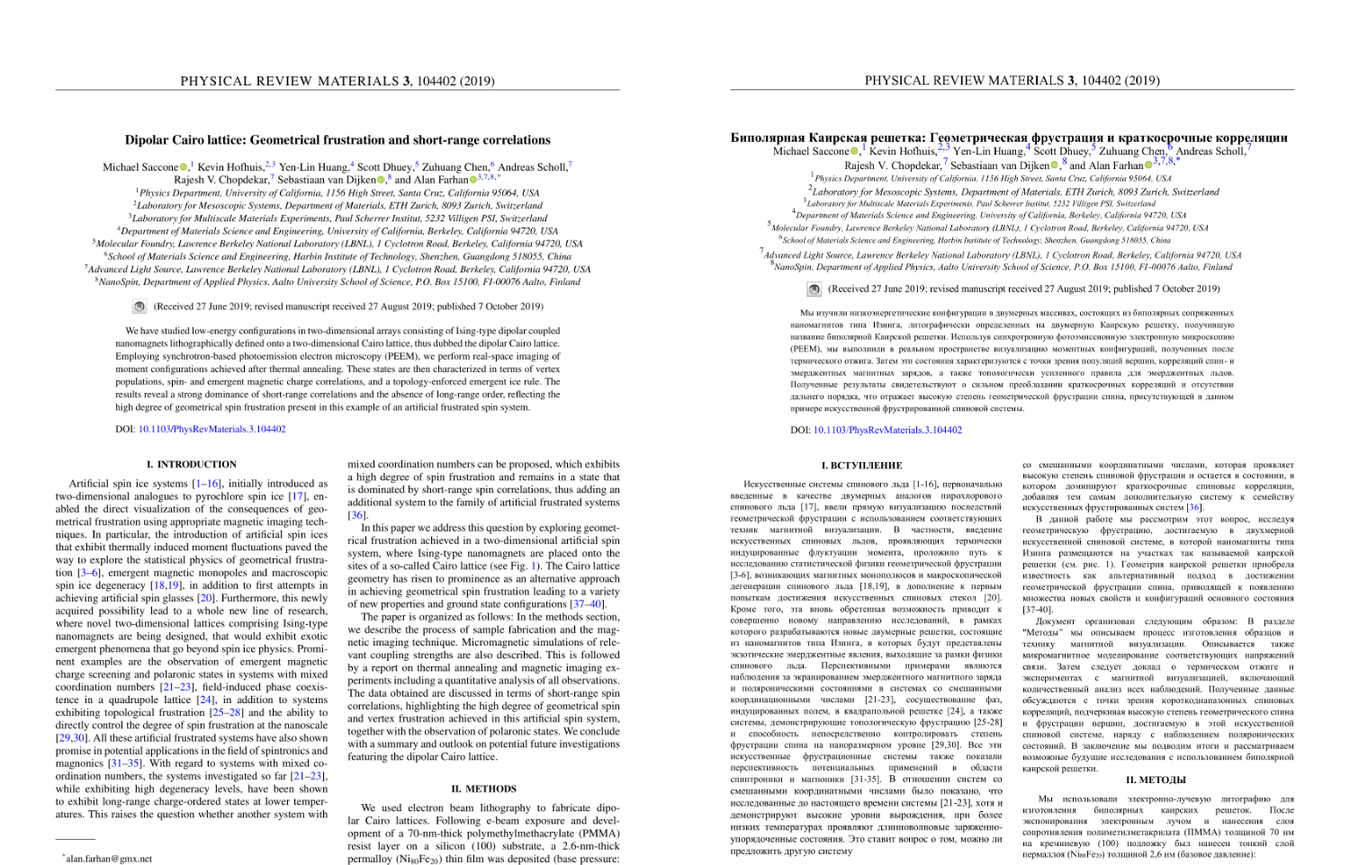
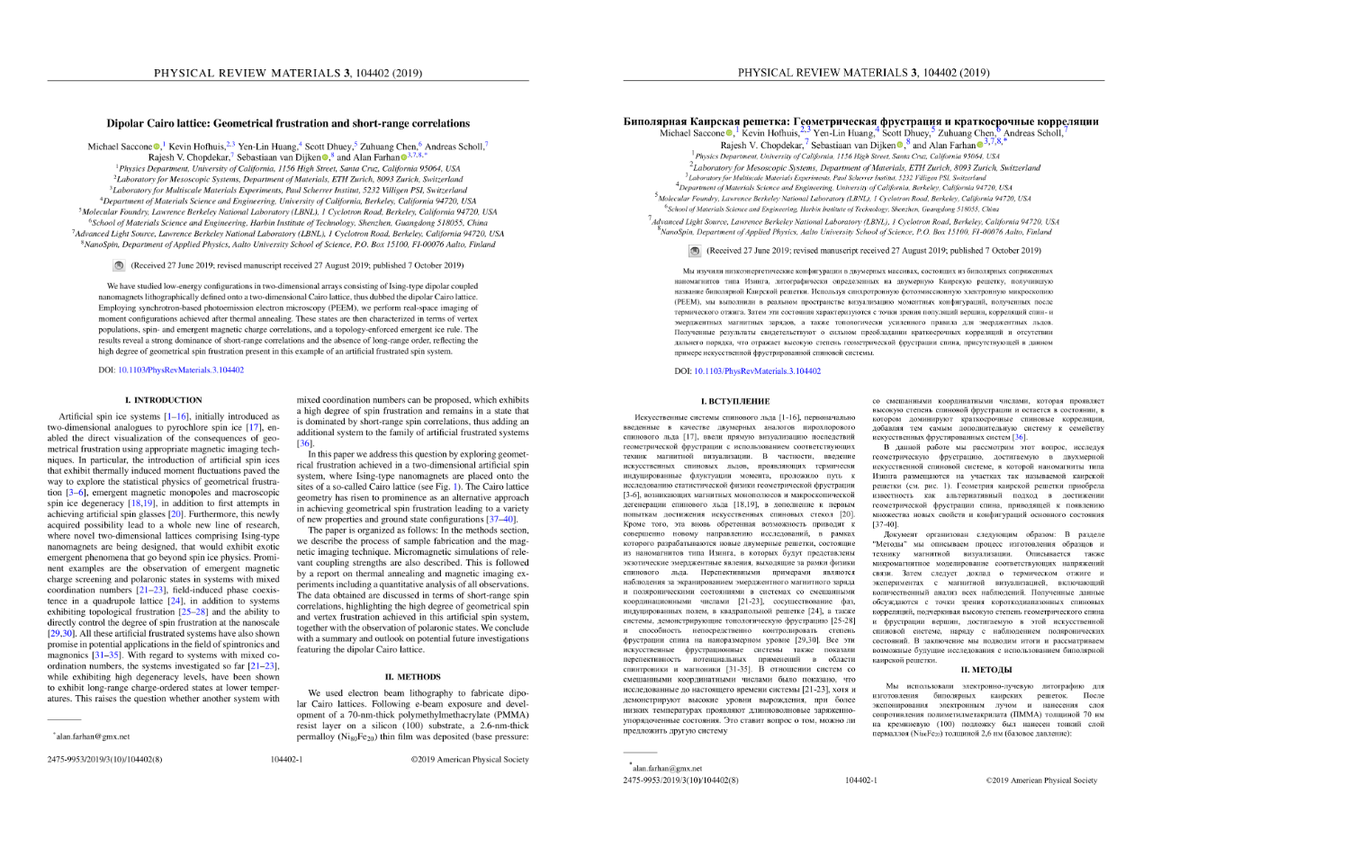
Before and after one commit to kondrashinas/Kondrashin, a plain HTML site: page translate.html in a window 1280 px wide. Shown: the part 802-1764 px from the top of the page at 90% size, 1500 px wide, since content can reach past the window. Drawn offline with Linux system fonts and the light colour scheme.

Commit message:
Update style.css

```diff
--- a/css/style.css
+++ b/css/style.css
@@ -16,14 +16,11 @@
 
 }
 
-.original {
-
-flex: 1;
-
+.original img, .translate img {
+height: auto;
+max-width: 100%;
 }
 
-.translate {
-
-    flex: 1;
-
+.original, .translate {
+width: 50%;
 }
```
